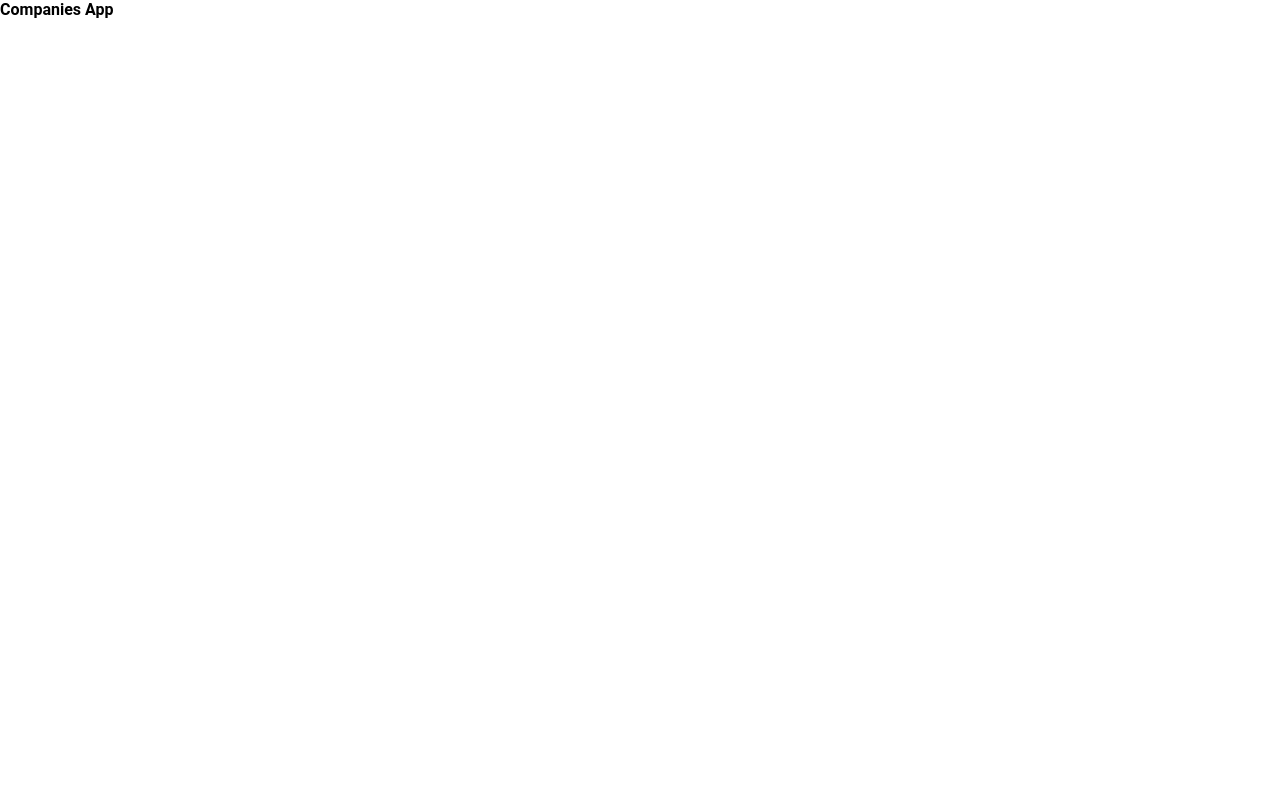
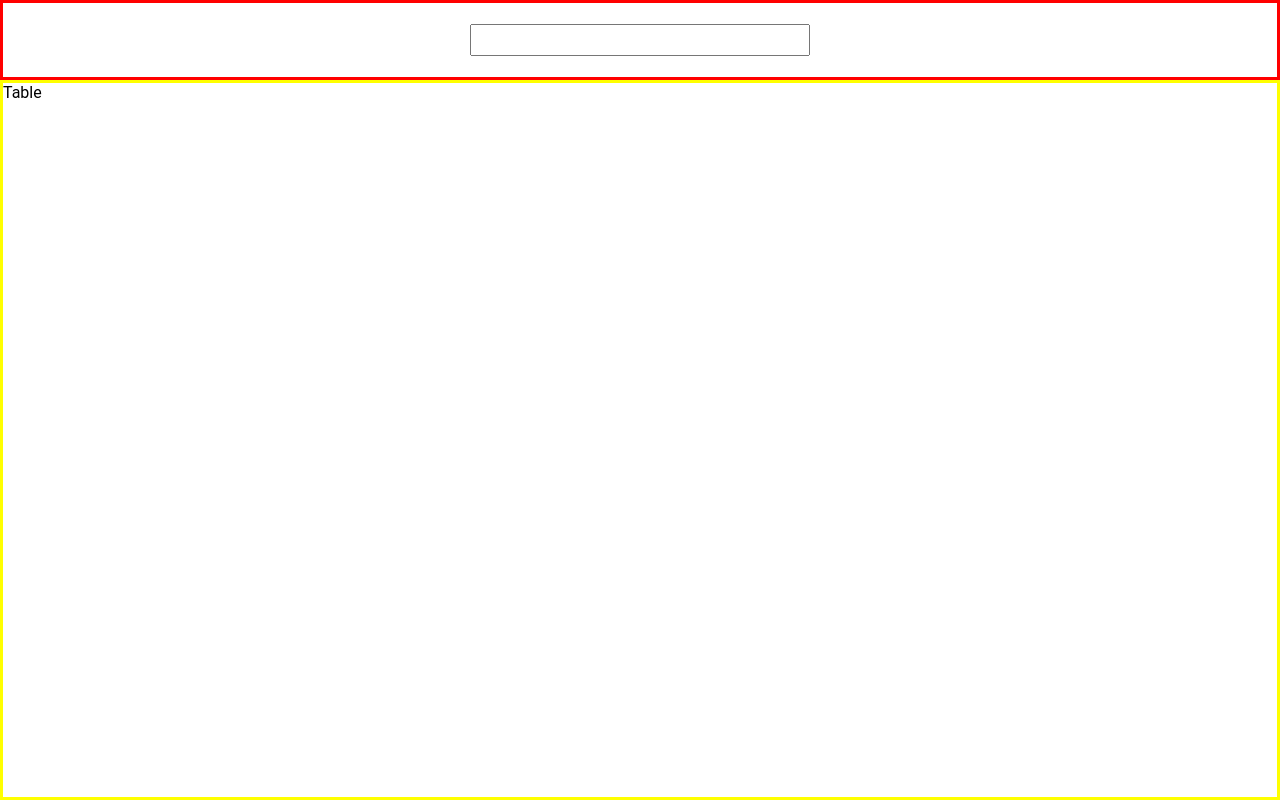
Before and after one commit to Damian-Ogrodnik/companies-app, a React (Create React App) app: page / in a window 1280 px wide. Built offline with nearby package versions, Linux system fonts and the light colour scheme.

Commit message:
Search/Table components

```diff
--- a/src/App.js
+++ b/src/App.js
@@ -1,10 +1,13 @@
 import React from "react";
 import "./css/main.css";
+import { Search } from "./components/Search";
+import { Table } from "./components/Table/Table";
 
 export const App = () => {
   return (
     <div className="App">
-      <h1>Companies App</h1>
+      <Search />
+      <Table />
     </div>
   );
 };
--- /dev/null
+++ b/src/components/Search/Search.js
@@ -0,0 +1,9 @@
+import React from "react";
+
+export const Search = () => {
+  return (
+    <div className="search">
+      <input type="text" className="search__input" />
+    </div>
+  );
+};
--- /dev/null
+++ b/src/components/Search/index.js
@@ -0,0 +1 @@
+export { Search } from "./Search";
--- /dev/null
+++ b/src/components/Table/Table.js
@@ -0,0 +1,5 @@
+import React from "react";
+
+export const Table = () => {
+  return <div className="table">Table</div>;
+};
--- a/src/css/main.css
+++ b/src/css/main.css
@@ -1,3 +1,26 @@
+.search {
+  display: -webkit-box;
+  display: -ms-flexbox;
+  display: flex;
+  -webkit-box-align: center;
+      -ms-flex-align: center;
+          align-items: center;
+  -webkit-box-pack: center;
+      -ms-flex-pack: center;
+          justify-content: center;
+  height: 10vh;
+  border: 3px solid red;
+}
+
+.table {
+  height: 90vh;
+  border: 3px solid yellow;
+}
+
+input {
+  font-size: 1.5rem;
+}
+
 * {
   -webkit-box-sizing: border-box;
           box-sizing: border-box;
--- /dev/null
+++ b/src/sass/components/_search.scss
@@ -0,0 +1,5 @@
+.search {
+  @include flex-center;
+  height: 10vh;
+  border: 3px solid red;
+}
--- /dev/null
+++ b/src/sass/components/_table.scss
@@ -0,0 +1,4 @@
+.table {
+  height: 90vh;
+  border: 3px solid yellow;
+}
--- a/src/sass/main.scss
+++ b/src/sass/main.scss
@@ -1,4 +1,9 @@
 @import "./abstracts/variables";
 @import "./abstracts/mixins";
 
+@import "./components/search";
+@import "./components/table";
+
+@import "./modules/input";
+
 @import "config";
--- /dev/null
+++ b/src/sass/modules/_input.scss
@@ -0,0 +1,3 @@
+input {
+  font-size: 1.5rem;
+}
```
Also changed, not shown: src/components/Table/index.js (added), 1 other file (tests, documents, lock files or other folders).
